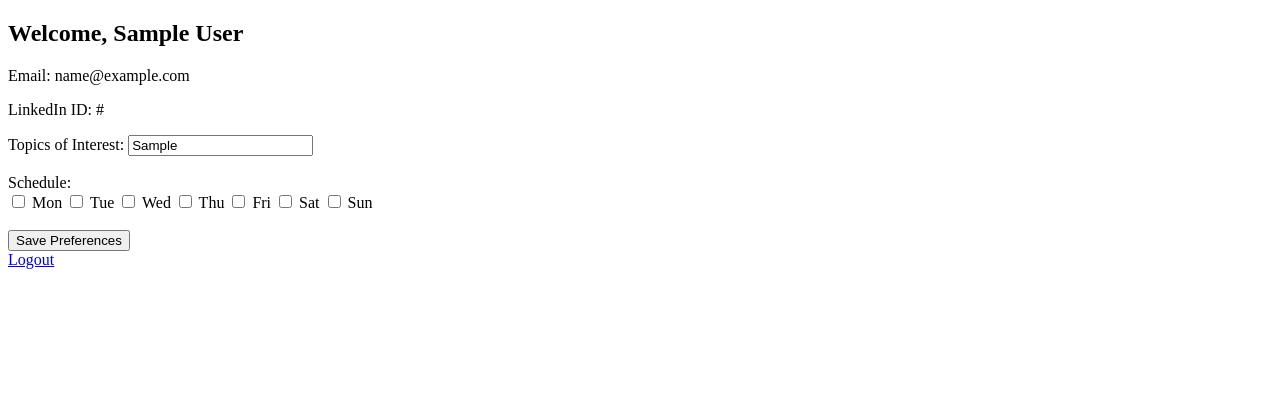
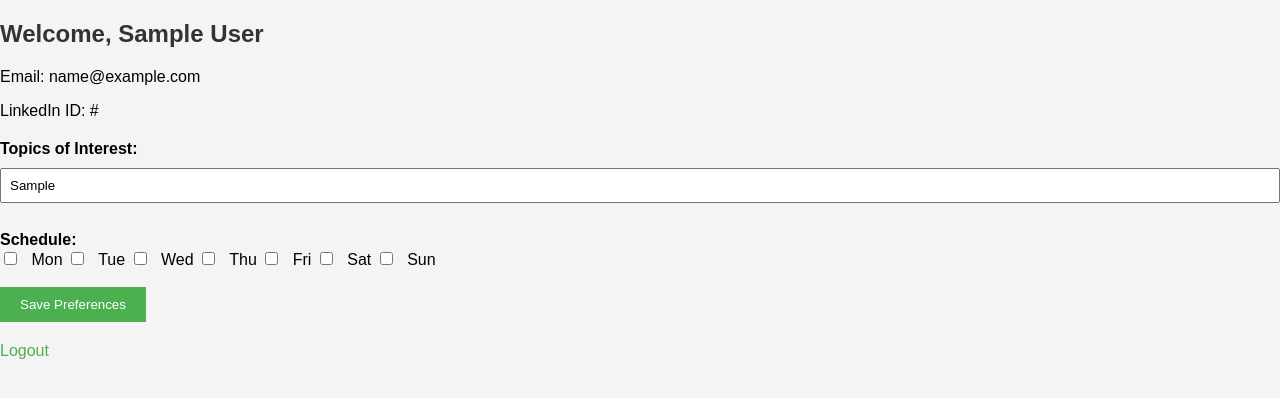
Before and after one commit to GoldenFish23/Linkedin-post-scheduler, a Flask app: page /dashboard in a window 1280 px wide. Shown: the top 398 px of the page. Run offline with Flask 3, Linux system fonts and the light colour scheme; the visitor is signed in with stand-in values (Sample User, id 1); tables that the repository leaves empty hold one stand-in row (values such as "Sample post").

Commit message:
UI updates

```diff
--- /dev/null
+++ b/Project-gen/backend/static/css/styles.css
@@ -0,0 +1,51 @@
+/* filepath: /workspaces/Linkedin-post-scheduler/Project-gen/backend/static/css/styles.css */
+body {
+    font-family: Arial, sans-serif;
+    background-color: #f4f4f4;
+    margin: 0;
+    padding: 0;
+}
+
+h2 {
+    color: #333;
+}
+
+form {
+    margin: 20px 0;
+}
+
+label {
+    font-weight: bold;
+}
+
+input[type="text"] {
+    width: 100%;
+    padding: 8px;
+    margin: 10px 0;
+    box-sizing: border-box;
+}
+
+input[type="checkbox"] {
+    margin-right: 10px;
+}
+
+button {
+    background-color: #4CAF50;
+    color: white;
+    padding: 10px 20px;
+    border: none;
+    cursor: pointer;
+}
+
+button:hover {
+    background-color: #45a049;
+}
+
+a {
+    color: #4CAF50;
+    text-decoration: none;
+}
+
+a:hover {
+    text-decoration: underline;
+}
--- a/Project-gen/backend/templates/admin.html
+++ b/Project-gen/backend/templates/admin.html
@@ -4,6 +4,7 @@
     <meta charset="UTF-8">
     <meta name="viewport" content="width=device-width, initial-scale=1.0">
     <title>Admin Dashboard</title>
+    <link rel="stylesheet" type="text/css" href="{{ url_for('static', filename='css/styles.css') }}">
 </head>
 <body>
     <h2>Admin Dashboard - User Data</h2>
--- a/Project-gen/backend/templates/dashboard.html
+++ b/Project-gen/backend/templates/dashboard.html
@@ -1,7 +1,10 @@
 <!DOCTYPE html>
 <html>
 <head>
+    <meta charset="UTF-8">
+    <meta name="viewport" content="width=device-width, initial-scale=1.0">
     <title>Dashboard</title>
+    <link rel="stylesheet" type="text/css" href="{{ url_for('static', filename='css/styles.css') }}">
 </head>
 <body>
     <h2>Welcome, {{ user.first_name }} {{ user.last_name }}</h2>
```
